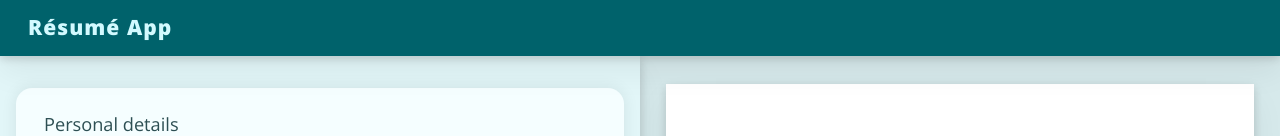
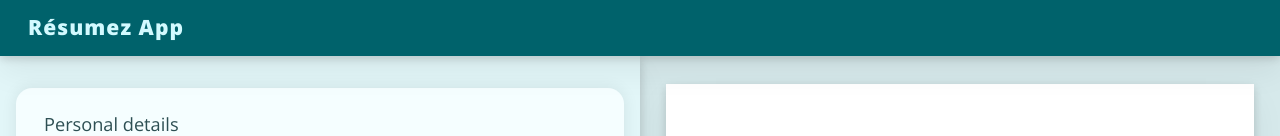
Before and after one commit to vicpues/odin-cv, a React (Vite) app: page / in a window 1280 px wide. Shown: the top 136 px of the page. Built offline with nearby package versions, Linux system fonts and the light colour scheme.

Commit message:
feat: Give app a catchy name

```diff
--- a/index.html
+++ b/index.html
@@ -5,7 +5,7 @@
     <link rel="icon" type="image/svg+xml" href="/vite.svg" />
     <meta name="viewport" content="width=device-width, initial-scale=1.0" />
     <meta name="description" content="" />
-    <title></title>
+    <title>Résumez</title>
   </head>
   <body>
     <div id="root"></div>
--- a/src/components/NavBar/NavBar.css
+++ b/src/components/NavBar/NavBar.css
@@ -18,3 +18,9 @@ nav {
     letter-spacing: 0.05em;
   }
 }
+
+@media screen and (max-width: 600px) {
+  .app-descriptor {
+    display: none;
+  }
+}
--- a/src/components/NavBar/NavBar.jsx
+++ b/src/components/NavBar/NavBar.jsx
@@ -3,7 +3,9 @@ import "./NavBar.css";
 export default function NavBar() {
   return (
     <nav>
-      <h1 id="app-title">Résumé App</h1>
+      <h1 id="app-title">
+        Résumez <span className="app-descriptor">App</span>
+      </h1>
     </nav>
   );
 }
```
Also changed, not shown: 2 other files (tests, documents, lock files or other folders).
